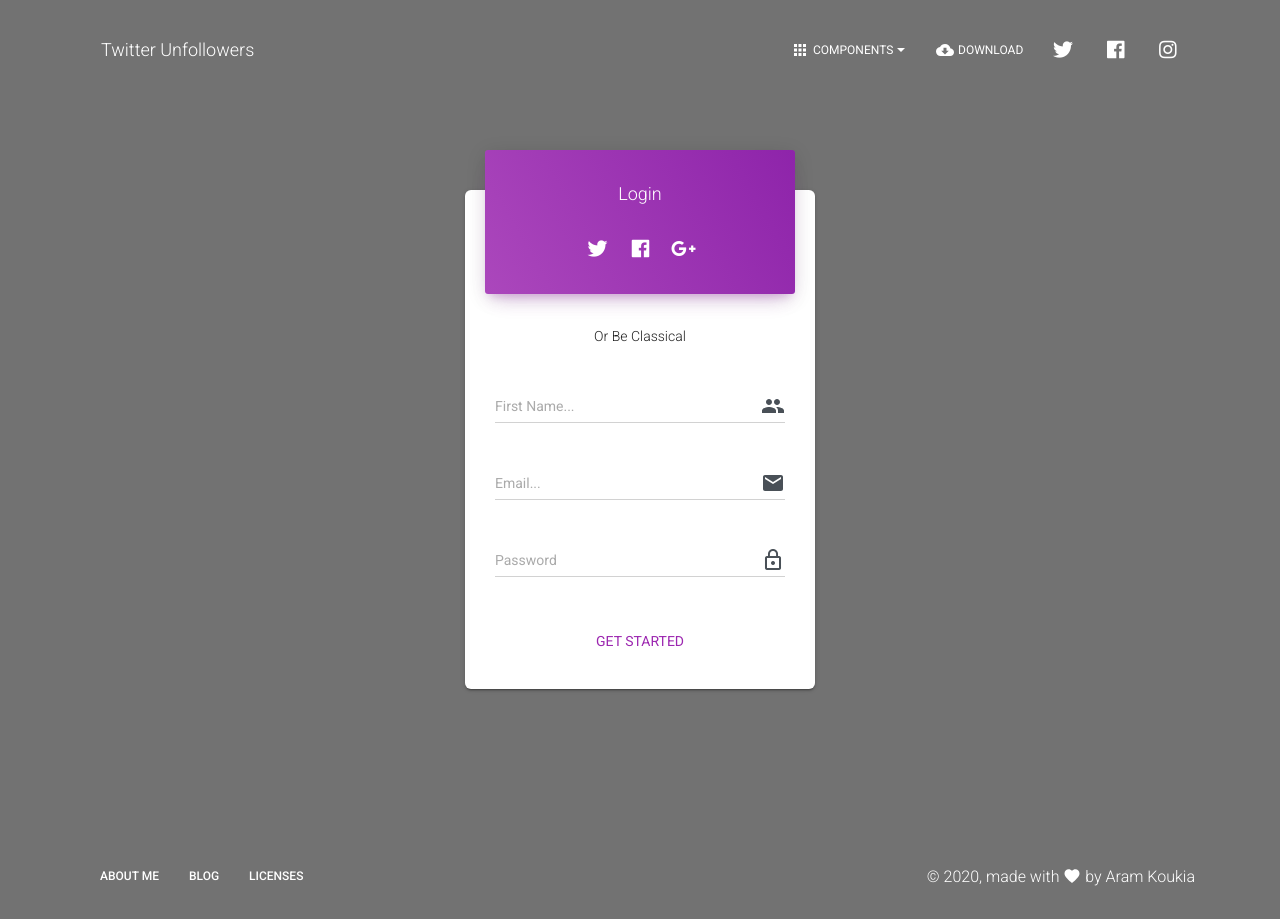
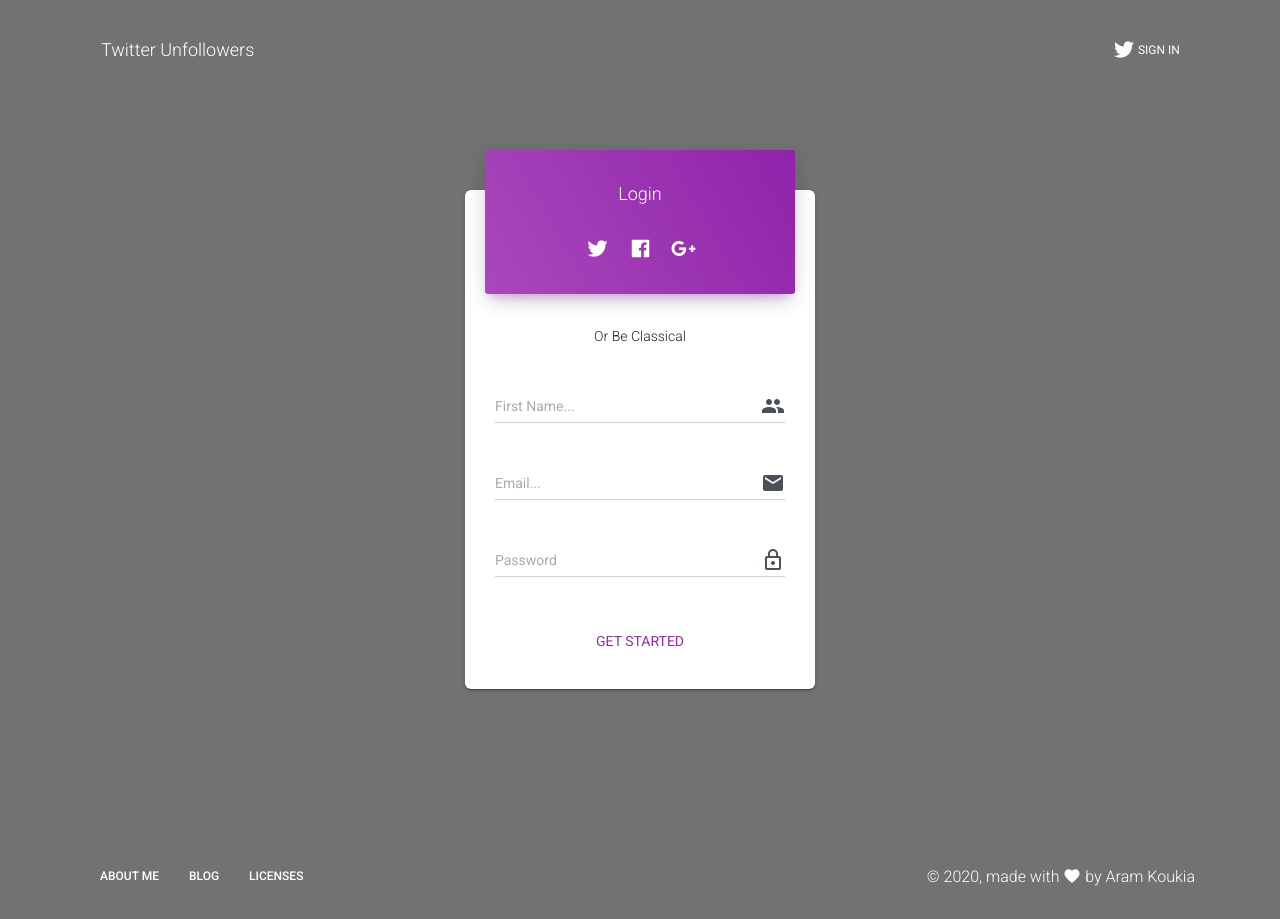
Before and after one commit to aramkoukia/twitter-unfollowers-nextjs, a Next.js app: page /login in a window 1280 px wide. Built offline with nearby package versions, Linux system fonts and the light colour scheme.

Commit message:
fixng landing page

```diff
--- a/components/Header/HeaderLinks.js
+++ b/components/Header/HeaderLinks.js
@@ -1,54 +1,17 @@
-/*eslint-disable*/
-import React from "react";
-import Link from "next/link";
+import React from 'react';
+import { makeStyles } from '@material-ui/core/styles';
+import List from '@material-ui/core/List';
+import ListItem from '@material-ui/core/ListItem';
+import Button from '../CustomButtons/Button';
 
-// @material-ui/core components
-import { makeStyles } from "@material-ui/core/styles";
-import List from "@material-ui/core/List";
-import ListItem from "@material-ui/core/ListItem";
-import Tooltip from "@material-ui/core/Tooltip";
-
-// @material-ui/icons
-import { Apps, CloudDownload } from "@material-ui/icons";
-import DeleteIcon from "@material-ui/icons/Delete";
-import IconButton from "@material-ui/core/IconButton";
-
-// core components
-import CustomDropdown from "components/CustomDropdown/CustomDropdown.js";
-import Button from "components/CustomButtons/Button.js";
-
-import styles from "assets/jss/nextjs-material-kit/components/headerLinksStyle.js";
+import styles from '../../assets/jss/nextjs-material-kit/components/headerLinksStyle';
 
 const useStyles = makeStyles(styles);
 
-export default function HeaderLinks(props) {
+export default function HeaderLinks() {
   const classes = useStyles();
   return (
     <List className={classes.list}>
-      <ListItem className={classes.listItem}>
-        <CustomDropdown
-          noLiPadding
-          navDropdown
-          buttonText="Components"
-          buttonProps={{
-            className: classes.navLink,
-            color: "transparent"
-          }}
-          buttonIcon={Apps}
-          dropdownList={[
-            <Link href="/components">
-              <a className={classes.dropdownLink}>All components</a>
-            </Link>,
-            <a
-              href="https://creativetimofficial.github.io/nextjs-material-kit/#/documentation?ref=njsmk-navbar"
-              target="_blank"
-              className={classes.dropdownLink}
-            >
-              Documentation
-            </a>
-          ]}
-        />
-      </ListItem>
       <ListItem className={classes.listItem}>
         <Button
           href="https://www.creative-tim.com/product/nextjs-material-kit?ref=njsmk-navbar"
@@ -56,64 +19,9 @@ export default function HeaderLinks(props) {
           target="_blank"
           className={classes.navLink}
         >
-          <CloudDownload className={classes.icons} /> Download
+          <i className={`${classes.socialIcons} fab fa-twitter`} />
+          Sign In
         </Button>
-      </ListItem>
-      <ListItem className={classes.listItem}>
-        {/*<Tooltip title="Delete">
-          <IconButton aria-label="Delete">
-            <DeleteIcon />
-          </IconButton>
-        </Tooltip>*/}
-        <Tooltip
-          id="instagram-twitter"
-          title="Follow us on twitter"
-          placement={"top"}
-          classes={{ tooltip: classes.tooltip }}
-        >
-          <Button
-            href="https://twitter.com/CreativeTim?ref=creativetim"
-            target="_blank"
-            color="transparent"
-            className={classes.navLink}
-          >
-            <i className={classes.socialIcons + " fab fa-twitter"} />
-          </Button>
-        </Tooltip>
-      </ListItem>
-      <ListItem className={classes.listItem}>
-        <Tooltip
-          id="instagram-facebook"
-          title="Follow us on facebook"
-          placement={"top"}
-          classes={{ tooltip: classes.tooltip }}
-        >
-          <Button
-            color="transparent"
-            href="https://www.facebook.com/CreativeTim?ref=creativetim"
-            target="_blank"
-            className={classes.navLink}
-          >
-            <i className={classes.socialIcons + " fab fa-facebook"} />
-          </Button>
-        </Tooltip>
-      </ListItem>
-      <ListItem className={classes.listItem}>
-        <Tooltip
-          id="instagram-tooltip"
-          title="Follow us on instagram"
-          placement={"top"}
-          classes={{ tooltip: classes.tooltip }}
-        >
-          <Button
-            color="transparent"
-            href="https://www.instagram.com/CreativeTimOfficial?ref=creativetim"
-            target="_blank"
-            className={classes.navLink}
-          >
-            <i className={classes.socialIcons + " fab fa-instagram"} />
-          </Button>
-        </Tooltip>
       </ListItem>
     </List>
   );
```
Also changed, not shown: pages-sections/Components-Sections/SectionBasics.js (+119 -117 lines), pages-sections/Components-Sections/SectionCarousel.js (+12 -12 lines), pages-sections/Components-Sections/SectionCompletedExamples.js (+8 -6 lines), pages-sections/Components-Sections/SectionExamples.js (+19 -19 lines), pages-sections/Components-Sections/SectionJavascript.js (+47 -49 lines), pages-sections/Components-Sections/SectionLogin.js (+30 -30 lines), pages-sections/Components-Sections/SectionNavbars.js (+0 -38 lines), pages-sections/Components-Sections/SectionNotifications.js (+35 -19 lines).
